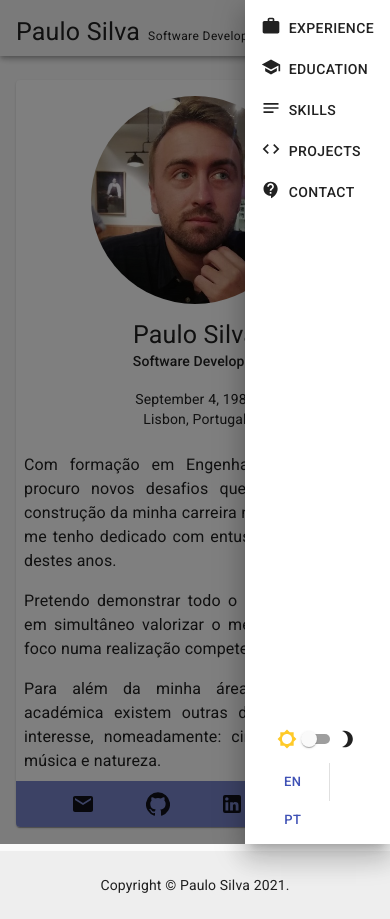
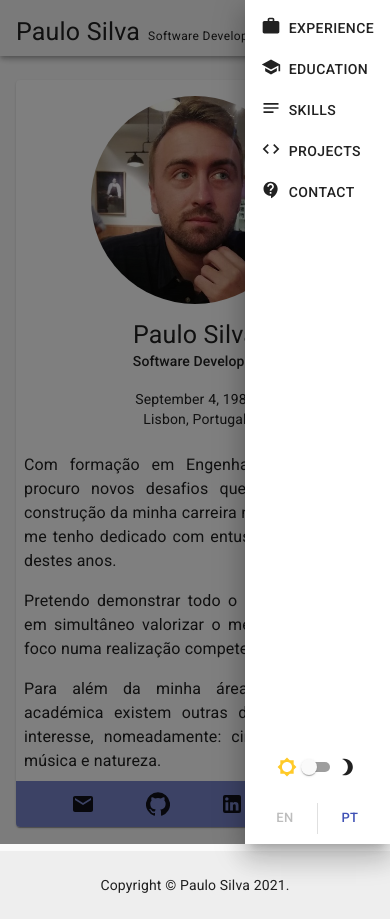
Before and after one commit to padsilva/about-me, a Next.js app: page / in a window 390 px wide. Both pictures are taken after a click on the button "menu". Built offline with nearby package versions, Linux system fonts and the light colour scheme.

Commit message:
fix menu bug on mobile

```diff
--- a/src/components/Menu/index.js
+++ b/src/components/Menu/index.js
@@ -21,7 +21,7 @@ import ToggleTheme from 'components/ToggleTheme'
 
 const Menu = () => {
   const [open, setOpen] = useState(false)
-  const { pathname } = useRouter()
+  const { locale, pathname } = useRouter()
   const { formatMessage } = useIntl()
   const f = (id) => formatMessage({ id })
 
@@ -67,29 +67,64 @@ const Menu = () => {
                   </ListItem>
                 </InternalLink>
               ))}
-              <Box position="fixed" bottom={0}>
-                <ListItem>
-                  <ToggleTheme />
-                </ListItem>
-                <ListItem>
-                  <Grid container spacing={1}>
+              <Box position="fixed" bottom={10}>
+                <Grid container spacing={3}>
+                  <Grid item xs={12}>
+                    <ToggleTheme />
+                  </Grid>
+
+                  <Grid
+                    container
+                    item
+                    alignItems="center"
+                    justify="center"
+                    xs={12}
+                  >
                     <Grid item>
-                      <InternalLink href={pathname} locale="en" shallow>
-                        <Button size="small" color="primary">
+                      {locale === 'en' ? (
+                        <Button
+                          size="small"
+                          color="primary"
+                          disabled={locale === 'en'}
+                        >
                           EN
                         </Button>
-                      </InternalLink>
+                      ) : (
+                        <InternalLink href={pathname} locale="en" shallow>
+                          <Button
+                            size="small"
+                            color="primary"
+                            disabled={locale === 'en'}
+                          >
+                            EN
+                          </Button>
+                        </InternalLink>
+                      )}
                     </Grid>
                     <Divider orientation="vertical" flexItem />
                     <Grid item>
-                      <InternalLink href={pathname} locale="pt" shallow>
-                        <Button size="small" color="primary">
+                      {locale === 'pt' ? (
+                        <Button
+                          size="small"
+                          color="primary"
+                          disabled={locale === 'pt'}
+                        >
                           PT
                         </Button>
-                      </InternalLink>
+                      ) : (
+                        <InternalLink href={pathname} locale="pt" shallow>
+                          <Button
+                            size="small"
+                            color="primary"
+                            disabled={locale === 'pt'}
+                          >
+                            PT
+                          </Button>
+                        </InternalLink>
+                      )}
                     </Grid>
                   </Grid>
-                </ListItem>
+                </Grid>
               </Box>
             </List>
           </div>
```
